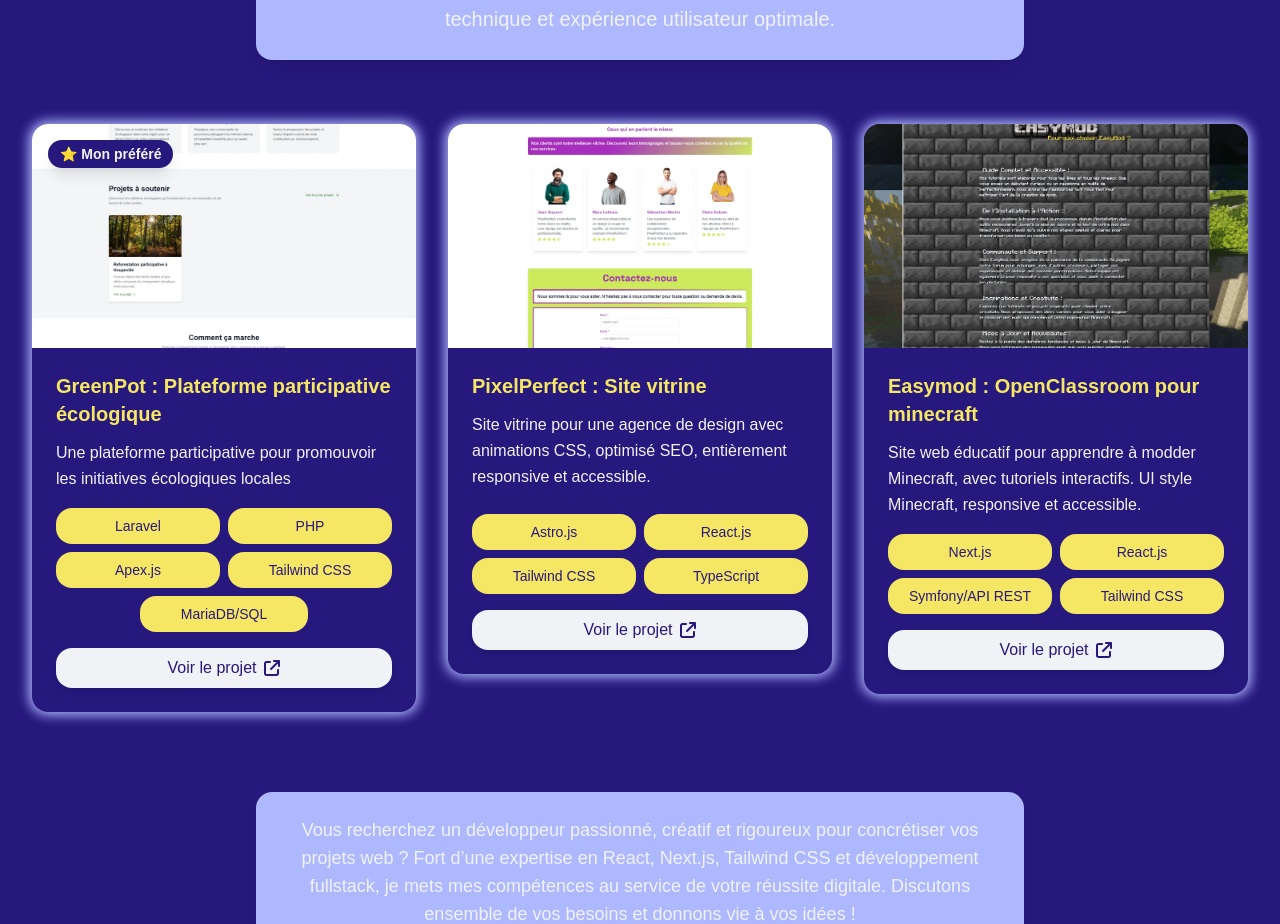
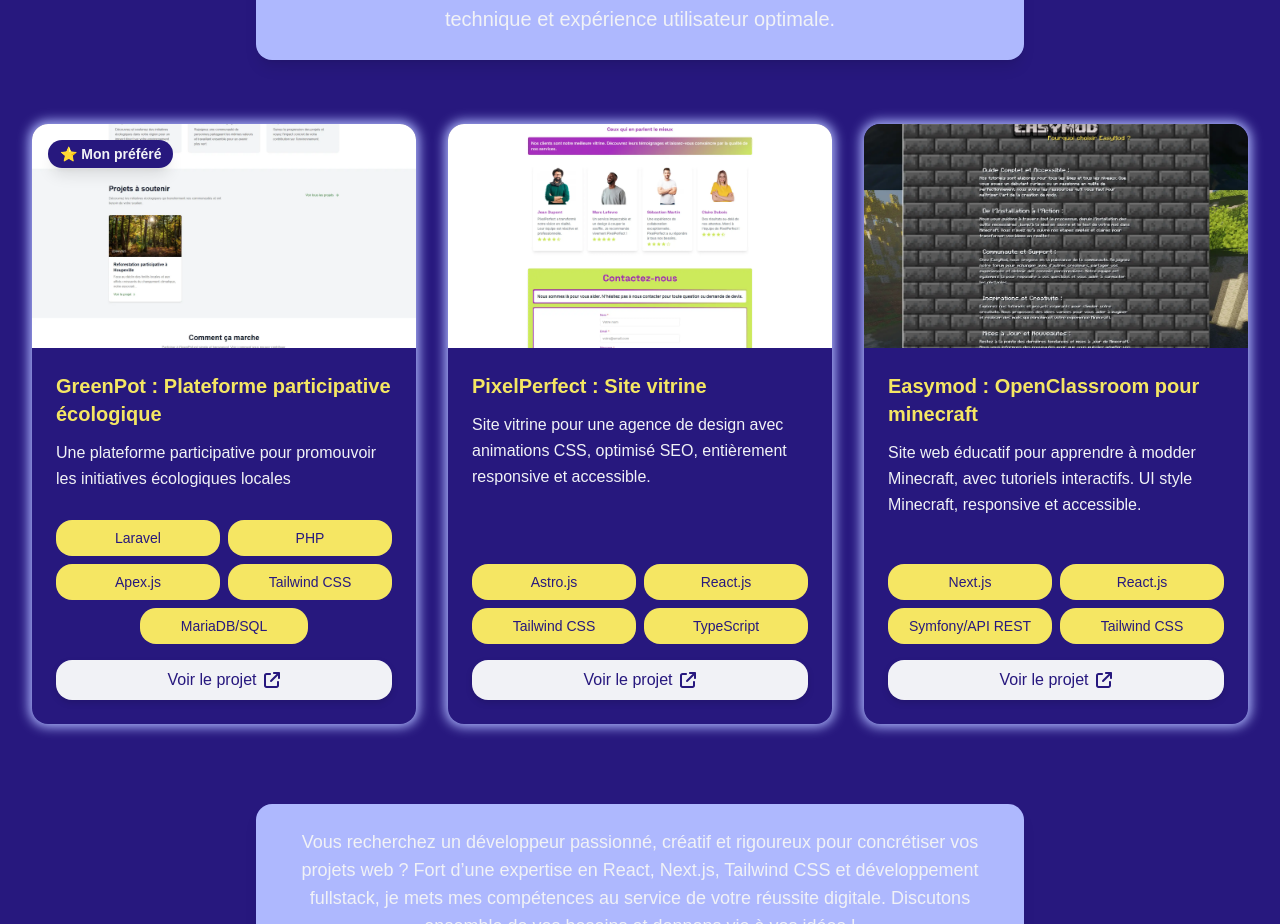
Before and after one commit to TheoMa76/portefolio-temp, a Next.js app: page / in a window 1280 px wide. Shown: the part 1785-2709 px from the top of the page. Built offline with nearby package versions, Linux system fonts and the light colour scheme; no server answers.

Commit message:
ajustement de la min height pour les card

```diff
--- a/src/components/ui/ProjectCard.tsx
+++ b/src/components/ui/ProjectCard.tsx
@@ -26,7 +26,7 @@
   tabIndex={0}
   role="article"
   aria-labelledby={`project-title-${project.id}`}
-  style={{ minHeight: "550px" }}
+  style={{ minHeight: "600px" }}
 >
   {project.featured && (
     <div className="absolute top-4 left-4 z-10 px-3 py-1 rounded-2xl text-sm font-semibold animate-float bg-[var(--background)] text-[var(--white)] shadow-lg">
```
